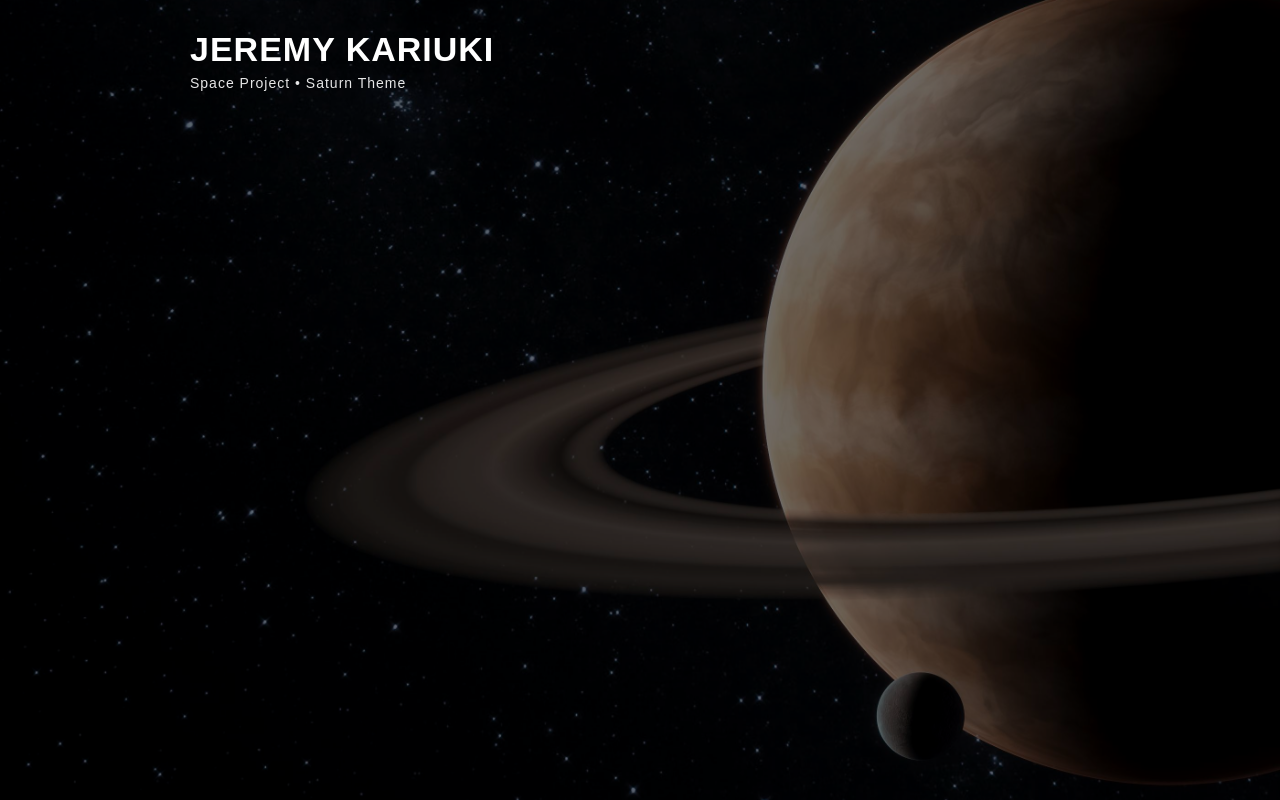
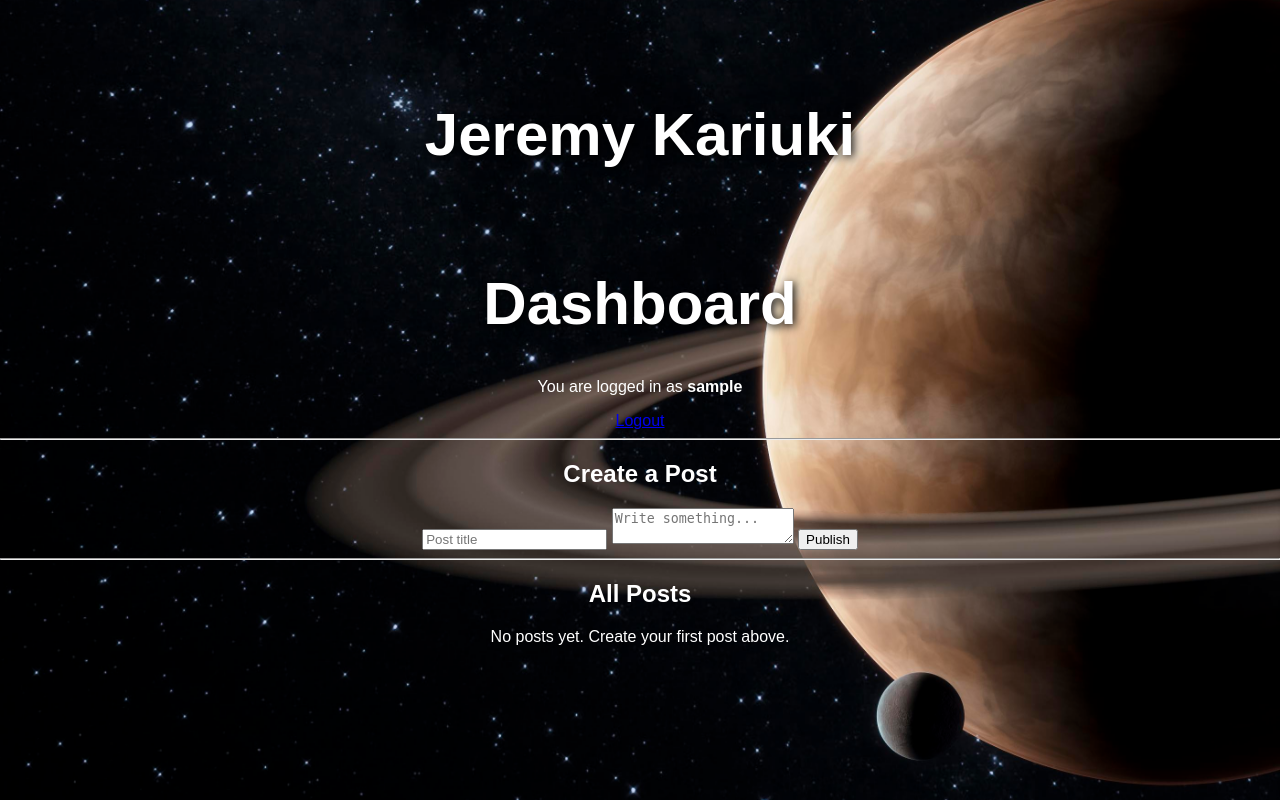
Before and after one commit to jeremykariuki324-cloud/jeremy-space-project, a Flask app: template templates/dashboard.html in a window 1280 px wide. Run offline with Flask 3, Linux system fonts and the light colour scheme; the template is opened without the code that fills it, so the values that code supplies are empty; the visitor is signed in with stand-in values (Sample User, id 1).

Commit message:
Use base layout + styled dashboard

```diff
--- a/templates/dashboard.html
+++ b/templates/dashboard.html
@@ -1,88 +1,38 @@
-<!DOCTYPE html>
-<html lang="en">
-<head>
-  <meta charset="UTF-8" />
-  <meta name="viewport" content="width=device-width, initial-scale=1.0"/>
-  <title>{% block title %}Jeremy Space Project{% endblock %}</title>
+{% extends "base.html" %}
 
-  <style>
-    body{
-      margin:0;
-      font-family: Arial, Helvetica, sans-serif;
-      color: white;
-      background: url("{{ url_for('static', filename='images/saturn.jpg') }}") no-repeat center center fixed;
-      background-size: cover;
-    }
-    .overlay{
-      min-height: 100vh;
-      background: rgba(0,0,0,0.55);
-      padding: 30px 18px;
-      box-sizing: border-box;
-    }
-    .brand{
-      font-size: 34px;
-      font-weight: 800;
-      letter-spacing: 1px;
-      margin-bottom: 8px;
-    }
-    .brand small{
-      display:block;
-      font-size: 14px;
-      font-weight: 400;
-      opacity: 0.9;
-      margin-top: 6px;
-    }
-    .container{
-      max-width: 900px;
-      margin: 0 auto;
-    }
-    .title{ margin: 10px 0 6px; }
-    .subtitle{ margin: 0 0 16px; opacity: 0.95; }
-    .link{ color: #fff; text-decoration: underline; }
-    .divider{ border: 0; border-top: 1px solid rgba(255,255,255,0.2); margin: 18px 0; }
+{% block title %}Dashboard{% endblock %}
 
-    .form{ display:flex; flex-direction:column; gap:10px; max-width: 700px; }
-    .input, .textarea{
-      padding: 12px;
-      border-radius: 10px;
-      border: 1px solid rgba(255,255,255,0.25);
-      background: rgba(0,0,0,0.4);
-      color: #fff;
-      outline: none;
-    }
-    .textarea{ min-height: 120px; resize: vertical; }
+{% block content %}
+<div class="container">
+  <h1 class="title">Dashboard</h1>
+  <p class="subtitle">You are logged in as <b>{{ session['user'] }}</b></p>
 
-    .btn{
-      padding: 12px 16px;
-      border-radius: 10px;
-      border: 0;
-      cursor: pointer;
-      font-weight: 700;
-    }
+  <a class="link" href="{{ url_for('logout') }}">Logout</a>
 
-    .card{
-      background: rgba(0,0,0,0.45);
-      border: 1px solid rgba(255,255,255,0.18);
-      border-radius: 14px;
-      padding: 14px;
-      margin: 12px 0;
-    }
-    .card-title{ margin:0 0 6px; }
-    .card-meta{ margin:0 0 10px; opacity: 0.85; font-size: 13px; }
-    .card-body{ margin:0; line-height: 1.5; }
-  </style>
-</head>
+  <hr class="divider">
 
-<body>
-  <div class="overlay">
-    <div class="container">
-      <div class="brand">
-        JEREMY KARIUKI
-        <small>Space Project • Saturn Theme</small>
+  <h2 class="section-title">Create a Post</h2>
+
+  <form method="POST" action="{{ url_for('dashboard') }}" class="form">
+    <input class="input" type="text" name="title" placeholder="Post title" required>
+    <textarea class="textarea" name="content" placeholder="Write something..." required></textarea>
+    <button class="btn" type="submit">Publish</button>
+  </form>
+
+  <hr class="divider">
+
+  <h2 class="section-title">All Posts</h2>
+
+  {% if posts and posts|length > 0 %}
+    {% for post in posts %}
+      <div class="card">
+        <h3 class="card-title">{{ post['title'] }}</h3>
+        <p class="card-meta">By {{ post['username'] }} • {{ post['created_at'] }}</p>
+        <p class="card-body">{{ post['content'] }}</p>
       </div>
-
-      {% block content %}{% endblock %}
-    </div>
-  </div>
-</body>
-</html>
+    {% endfor %}
+  {% else %}
+    <p>No posts yet. Create your first post above.</p>
+  {% endif %}
+</div>
+{% endblock %}
```
